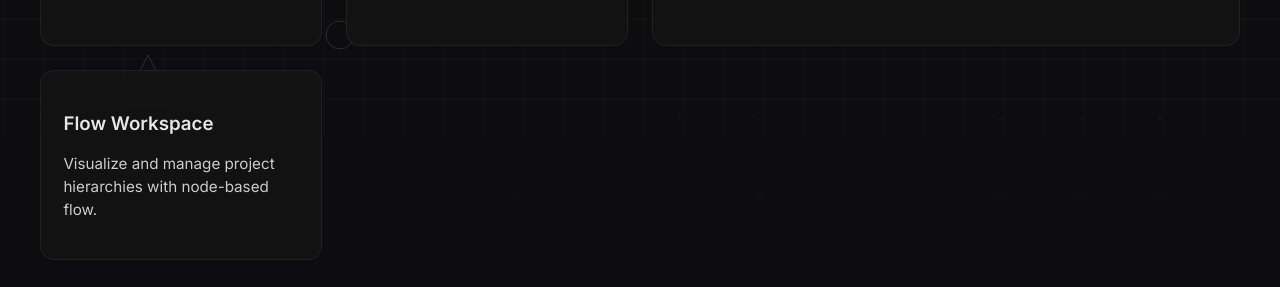
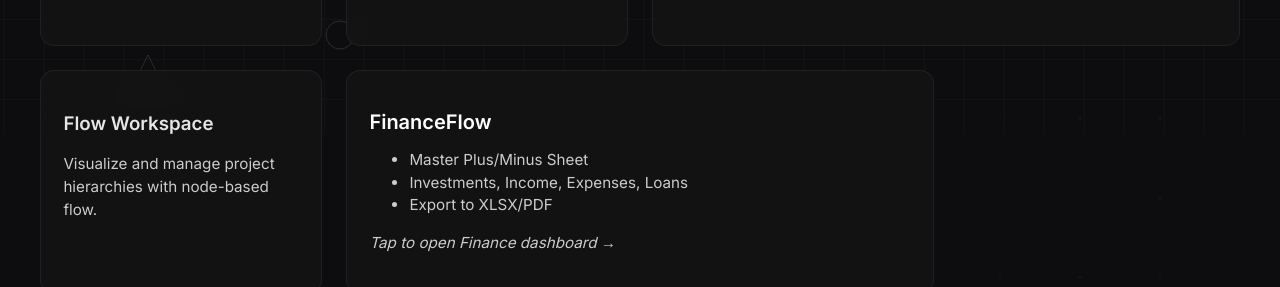
Before and after one commit to anudeep-kumar-beri/controlhub_frontend, a React (Create React App) app: page / in a window 1280 px wide. Shown: the part 665-952 px from the top of the page. Built offline with nearby package versions, Linux system fonts and the light colour scheme; no server answers; the HTML template or start-up script is replaced by a standard one; a web font is replaced by a local one.

Commit message:
Dashboard: add FinanceFlow wide card on home page

```diff
--- a/src/pages/DashboardHome.js
+++ b/src/pages/DashboardHome.js
@@ -199,6 +199,16 @@ setProjects(projectsRes.data);
   <p>Visualize and manage project hierarchies with node-based flow.</p>
 </div>
 
+          <div className="card wide-card fade-in" onClick={() => navigate('/finance')}>
+            <h2>FinanceFlow</h2>
+            <ul>
+              <li>Master Plus/Minus Sheet</li>
+              <li>Investments, Income, Expenses, Loans</li>
+              <li>Export to XLSX/PDF</li>
+            </ul>
+            <p><em>Tap to open Finance dashboard →</em></p>
+          </div>
+
 
         </div>
       </div>
```
